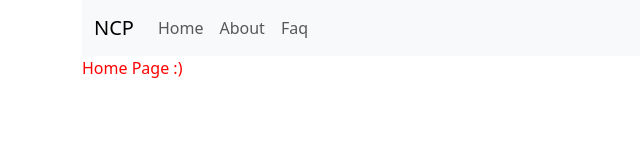
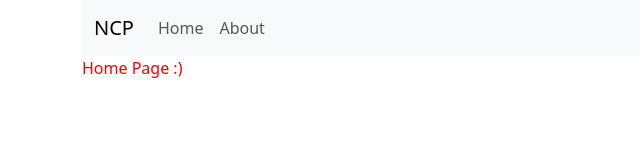
Before and after one commit to Lynn0612/NCP, a React (Create React App) app: page / in a window 1280 px wide. Shown: the top 160 px of the page, without its empty margins (0-640 px from the left). Built offline with nearby package versions, Linux system fonts and the light colour scheme.

Commit message:
feature:刪除FAQ頁面

```diff
--- a/src/App.js
+++ b/src/App.js
@@ -22,7 +22,6 @@ function App() {
             <Nav className="me-auto">
               <Nav.Link href="/">Home</Nav.Link>
               <Nav.Link href="/about">About</Nav.Link>
-              <Nav.Link href="/faq">Faq</Nav.Link>
             </Nav>
           </Navbar.Collapse>
         </Container>
@@ -30,7 +29,6 @@ function App() {
       <Routes>
         <Route index element={<HomePage/>}/>
         <Route path="about" element={<AboutPage/>}/>
-        <Route path="faq" element={<Faq/>}/>
       </Routes>
     </BrowserRouter>
   </div>
```
